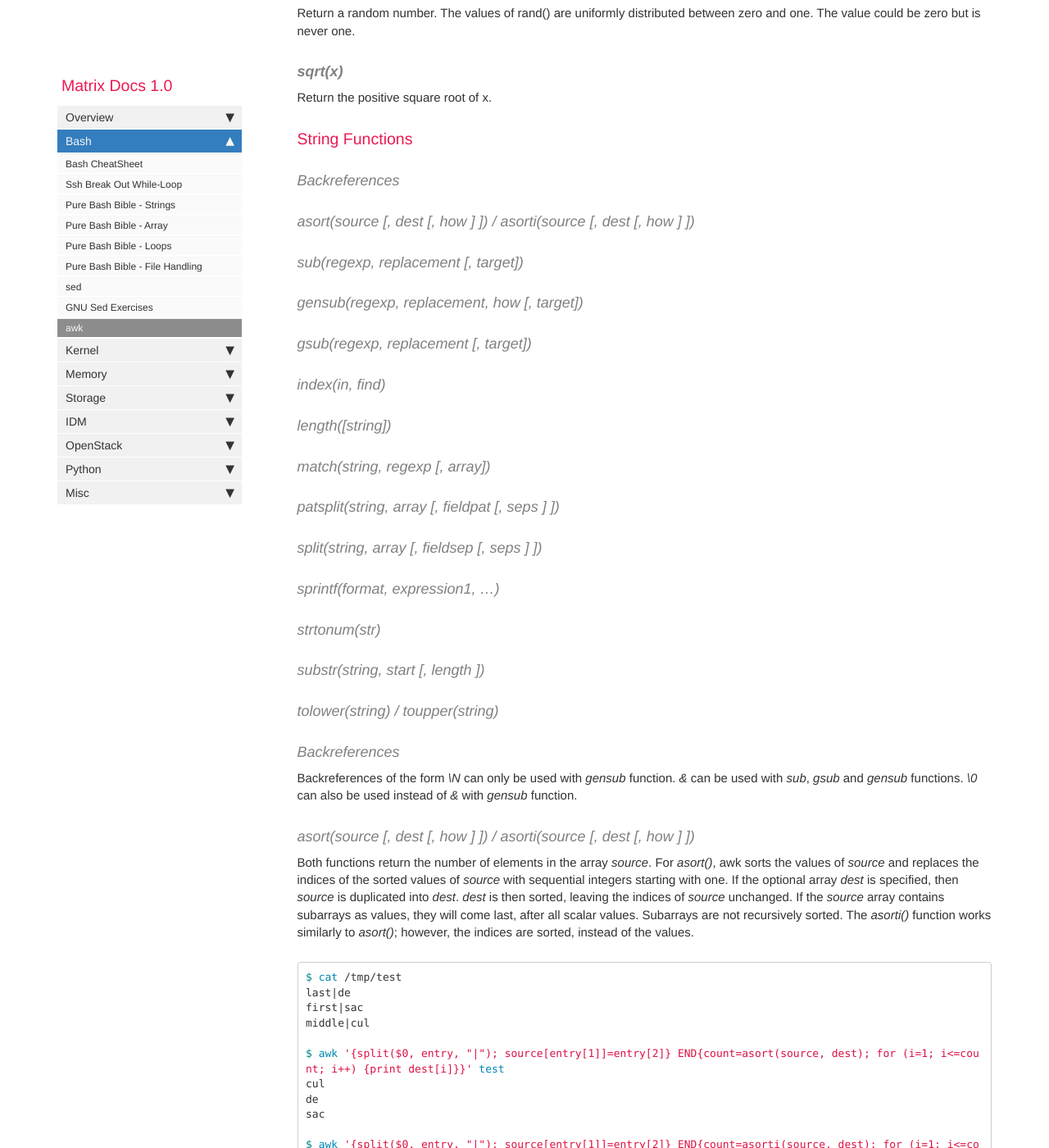
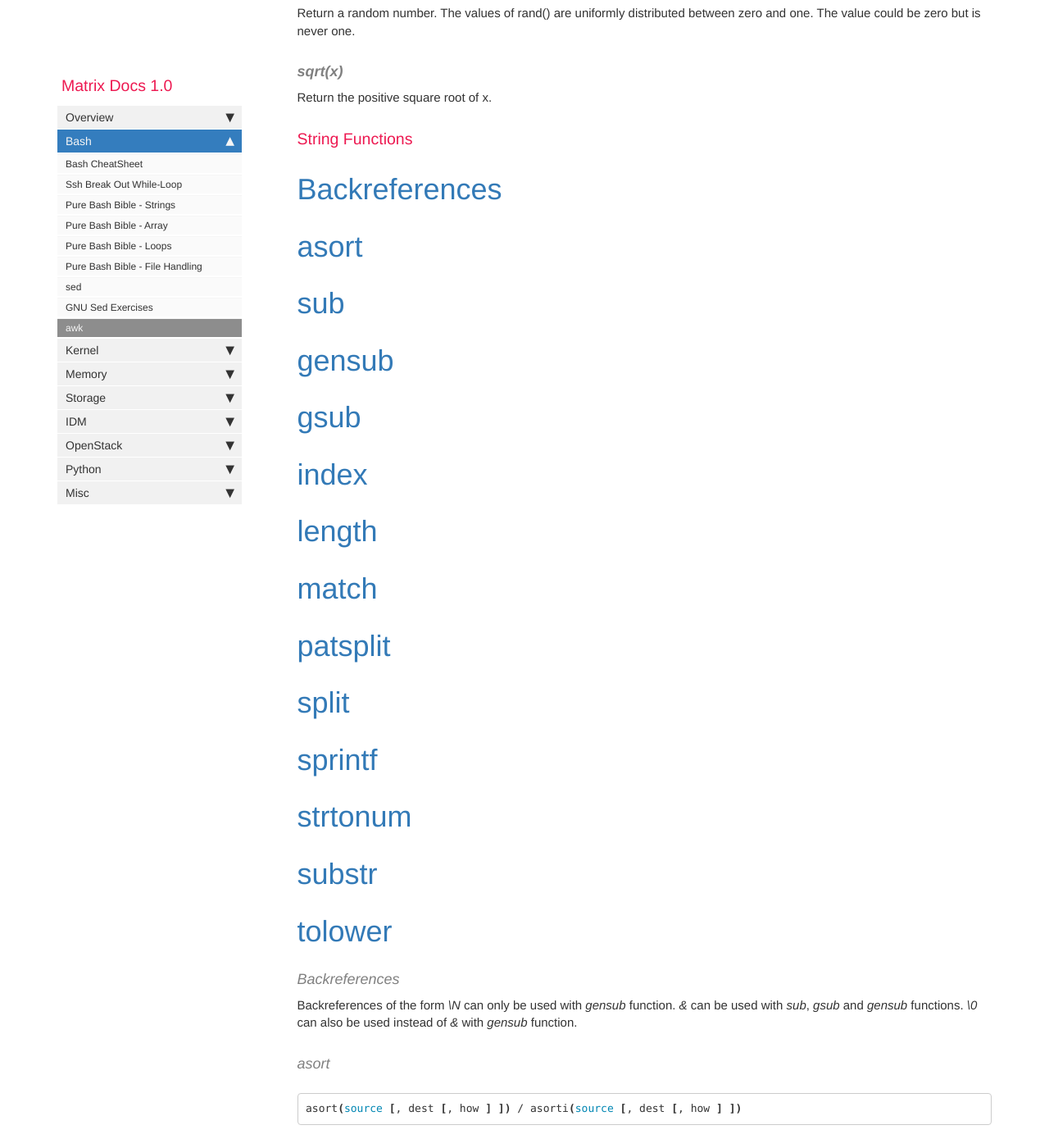
Before and after one commit to matrixzj/documentations, a Jekyll site: the page built from pages/bash/awk.md, in a window 1280 px wide and 1400 px high, scrolled down 8005 px. Shown: the whole window at 82% size. Built offline with Jekyll 4.4.1, drawn with Linux system fonts in a browser that asks for light colours; comment, search, counter and statistics services are not loaded; some of the changed text lies outside the part shown.

Commit message:
There are 1 files have been modified at 2022-03-12 05:58:41 . 	-rw-rw-r--. 1 jzou jzou 23669 Mar 12 05:58 bash/awk.md No files have been added. No files have been deleted. No file type has been changed.

````diff
--- a/pages/bash/awk.md
+++ b/pages/bash/awk.md
@@ -333,25 +333,28 @@ Return the positive square root of x.
 
 ### String Functions
 
-#### Backreferences
-#### asort(source [, dest [, how ] ]) / asorti(source [, dest [, how ] ])
-#### sub(regexp, replacement [, target])
-#### gensub(regexp, replacement, how [, target])
-#### gsub(regexp, replacement [, target])
-#### index(in, find)
-#### length([string])
-#### match(string, regexp [, array])
-#### patsplit(string, array [, fieldpat [, seps ] ])
-#### split(string, array  [, fieldsep [, seps ] ])
-#### sprintf(format, expression1, …)
-#### strtonum(str)
-#### substr(string, start [, length ])
-#### tolower(string) / toupper(string)
+# [Backreferences](#Backreferences)
+# [asort](#asort)
+# [sub](#sub)
+# [gensub](#gensub)
+# [gsub](#gsub)
+# [index](#index)
+# [length](#length)
+# [match](#match)
+# [patsplit](#patsplit)
+# [split](#split)
+# [sprintf](#sprintf)
+# [strtonum](#strtonum)
+# [substr](#substr)
+# [tolower](#tolower)
 
 #### Backreferences
 Backreferences of the form *\N* can only be used with *gensub* function. *&* can be used with *sub*, *gsub* and *gensub* functions. *\0* can also be used instead of *&* with *gensub* function.
 
-#### asort(source [, dest [, how ] ]) / asorti(source [, dest [, how ] ])
+#### asort
+```bash
+asort(source [, dest [, how ] ]) / asorti(source [, dest [, how ] ])
+```
 Both functions return the number of elements in the array *source*. For *asort()*, awk sorts the values of *source* and replaces the indices of the sorted values of *source* with sequential integers starting with one. If the optional array *dest* is specified, then *source* is duplicated into *dest*. *dest* is then sorted, leaving the indices of *source* unchanged. If the *source* array contains subarrays as values, they will come last, after all scalar values. Subarrays are not recursively sorted.
 The *asorti()* function works similarly to *asort()*; however, the indices are sorted, instead of the values.
 
@@ -372,7 +375,10 @@ last
 middle
 ```
 
-#### sub(regexp, replacement [, target])
+#### sub
+```bash
+sub(regexp, replacement [, target])
+```
 Search *target*, which is treated as a string, for the leftmost, longest substring matched by the regular expression *regexp*. Modify the entire string by replacing the matched text with *replacement*. The modified string becomes the new value of *target*. Return the number of substitutions made (zero/failure or one/success).
 The *regexp* argument may be either a regexp constant (/…/) or a string constant ("…"). In the latter case, the string is treated as a regexp to be matched.
 This function is peculiar because *target* is not simply used to compute a value, and not just any expression will do—it must be a variable, field, or array element so that sub() can store a modified value there. If this argument is omitted, then the default is to use and alter *$0*.
@@ -405,7 +411,10 @@ maxx test
 1
 ```
 
-#### gensub(regexp, replacement, how [, target])
+#### gensub
+```bash
+gensub(regexp, replacement, how [, target])
+```
 Search the *target* string target for matches of the regular expression *regexp*. If *how* is a string beginning with 'g' or 'G' (short for "global"), then replace all matches of *regexp* with *replacement*. Otherwise, treat *how* as a number indicating which match of *regexp* to replace. Treat numeric values less than one as if they were one. If no *target* is supplied, use *$0*. Return the modified string as the result of the function. The original target string is *not* changed.
 *gensub()* is a general substitution function. Its purpose is to provide more features than the standard *sub()* and *gsub()* functions.
 *gensub()* provides an additional feature that is not available in *sub()* or *gsub()*: the ability to specify components of a regexp in the replacement text. This is done by using parentheses in the regexp to mark the components and then specifying *'\N'* in the replacement text, where *N* is a digit from 1 to 9.
@@ -415,7 +424,10 @@ $ awk 'BEGIN{test="max zou max"; dest = gensub(/m.x/, "matrix", "1", test); prin
 matrix zou max
 ```
 
-#### gsub(regexp, replacement [, target])
+#### gsub
+```bash
+gsub(regexp, replacement [, target])
+```
 Search *target* for all of the longest, leftmost, nonoverlapping matching substrings it can find and replace them with replacement. The 'g' in gsub() stands for "global", which means replace everywhere.
 The *gsub()* function returns the number of substitutions made. If the variable to search and alter ( *target* ) is omitted, then the entire input record ( *$0* ) is used.
 ```bash
@@ -424,7 +436,10 @@ zou zou
 2
 ```
 
-#### index(in, find)
+#### index
+```bash
+index(in, find)
+```
 Search the string *in* for the first occurrence of the string *find*, and return the position in characters where that occurrence begins in the string *in*.
 
 ```bash
@@ -438,7 +453,10 @@ $ awk 'BEGIN{print index("matrix matrix", "matrix")}'
 1
 ```
 
-#### length([string])
+#### length
+```bash
+length([string])
+```
 Return the number of characters in *string*. If no argument is supplied, *length()* returns the length of *$0*. When given an array argument, the *length()* function returns the number of elements in the array.
 
 ```
@@ -449,7 +467,10 @@ $ awk 'BEGIN{test[1] = "matrix"; test[2] = "zou"; print length(test)}'
 2
 ```
 
-#### match(string, regexp [, array])
+#### match
+```bash
+match(string, regexp [, array])
+```
 Search *string* for the longest, leftmost substring matched by the regular expression *regexp* and return the character position (index) at which that substring begins (one, if it starts at the beginning of *string*). If no match is found, return zero.
 The *regexp* argument may be either a regexp constant (/…/) or a string constant ("…").
 The order of the first two arguments is the opposite of most other string functions that work with regular expressions, such as *sub()* and *gsub()*. It might help to remember that for *match()*, the order is the same as for the ‘~’ operator: ‘string ~ regexp’.
@@ -491,7 +512,10 @@ $ awk 'BEGIN{test = "matrix zou"; match(test, /(m.*x) (z.*u)/, array); for (x in
 1length 6
 ```
 
-#### patsplit(string, array [, fieldpat [, seps ] ])
+#### patsplit
+```bash
+patsplit(string, array [, fieldpat [, seps ] ])
+```
 Search *fieldpat* in  *string* and store the pieces in *array* and the separator strings in the *seps* array. The first piece is stored in *array[1]*, the second piece in *array[2]*, and so forth. The third argument, *fieldpat*, is a regexp describing the fields in *string*. It may be either a regexp constant or a string. If *fieldpat* is omitted, the value of FPAT is used. *patsplit()* returns the number of elements created. *seps[i]* is the possibly null separator string after *array[i]*. The possibly null leading separator will be in *seps[0]*. So a non-null string with *n* fields will have *n+1* separators.
 
 ```bash
@@ -518,7 +542,10 @@ seperator result:
 NOTE: *seps* start from *0*, instead of *1*
 *regexp [^|]* refers to everything except *|*
 
-#### split(string, array  [, fieldsep [, seps ] ])
+#### split
+```bash
+split(string, array  [, fieldsep [, seps ] ])
+```
 Divide *string* into pieces separated by *fieldsep* and store the pieces in *array* and the separator strings in the *seps* array.  The first piece is stored in *array[1]*, the second piece in *array[2]*, and so forth. The string value of the third argument, *fieldsep*, is a regexp describing where to split *string*. If *fieldsep* is omitted, the value of FS is used. *split()* returns the number of elements created. *seps* is a gawk extension, with *seps[i]* being the separator string between *array[i]* and *array[i+1]*. If *fieldsep* is a single space, then any leading whitespace goes into *seps[0]* and any trailing whitespace goes into *seps[n]*, where *n* is the return value of *split()* (i.e., the number of elements in array).
 The split() function splits strings into pieces in the same way that input lines are split into fields.
 
@@ -544,7 +571,10 @@ seperator result:
 2
 ```
 
-#### sprintf(format, expression1, …)
+#### sprintf
+```bash
+sprintf(format, expression1, …)
+```
 Return (without printing) the string that *printf* would have printed out with the same arguments. In fact, *sprintf* acts in exactly the same way as *printf*, except that *sprintf* assigns its output to a variable, not standard output.
 
 ```bash
@@ -554,7 +584,10 @@ $ awk 'BEGIN{pival = sprintf("matrix is a good boy"); print pival}'
 matrix is a good boy
 ```
 
-#### strtonum(str)
+#### strtonum
+```bash
+strtonum(str)
+```
 Examine *str* and return its numeric value. If *str* begins with a leading ‘0’, *strtonum()* assumes that str is an octal number. If *str* begins with a leading ‘0x’ or ‘0X’, *strtonum()* assumes that str is a hexadecimal number.
 
 ```bash
@@ -562,12 +595,18 @@ $ awk 'BEGIN{val = "0x11"; print strtonum(val)}'
 17
 ```
 
-#### substr(string, start [, length ])
+#### substr
+```bash
+substr(string, start [, length ])
+```
 Return a *length*-character-long substring of *string*, starting at character number *start*. The first character of a string is character number one. For example, substr("washington", 5, 3) returns "ing".
 If *length* is not present, *substr()* returns the whole suffix of string that begins at character number *start*. For example, substr("washington", 5) returns "ington". The whole suffix is also returned if *length* is greater than the number of characters remaining in the *string*, counting from character *start*.
 If *start* is less than one, *substr()* treats it as if it was one. If *start* is greater than the number of characters in the *string*, *substr()* returns the null string. Similarly, if *length* is present but less than or equal to zero, the null string is returned.
 
-#### tolower(string) / toupper(string)
+#### tolower / toupper
+```bash
+tolower(string) / toupper(string)
+```
 Return a copy of *string*, with each uppercase/lowercase character in the *string* replaced with its corresponding lowercase/uppercase character. Nonalphabetic characters are left unchanged. For example, tolower("MiXeD cAsE 123") returns "mixed case 123", and toupper("MiXeD cAsE 123") returns "MIXED CASE 123".
 
 ### Customised Function
@@ -621,5 +660,19 @@ mat good rix
 *nextfile* - skip remaining records from the current file being processed and move on to the next file
 
 
+## Examples
+### Show Duplicated Lines
+```bash
+$ cat /tmp/test
+test
+test1
+test2
+test2
+test3
+
+$ awk 'p == $0{print}{p=$0}' /tmp/test
+test2
+```
+
 
 {% include links.html %}
````
